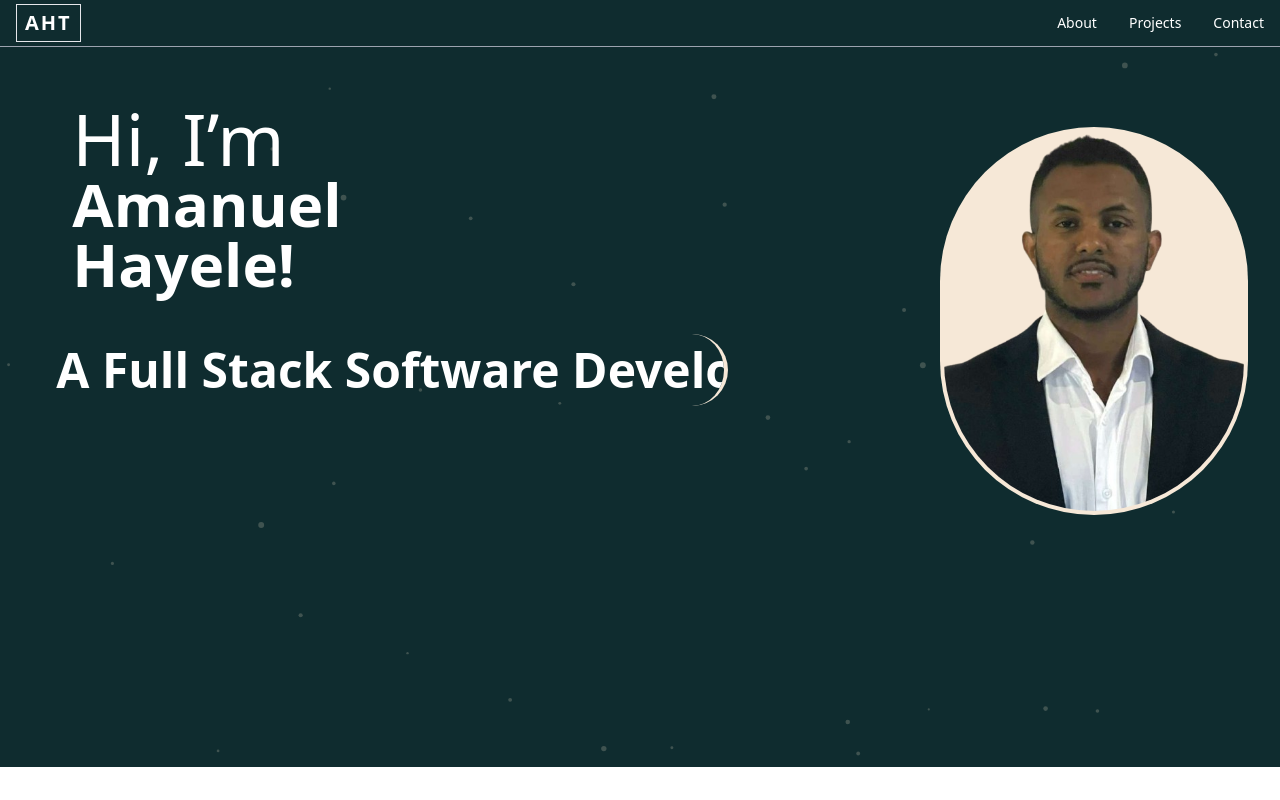
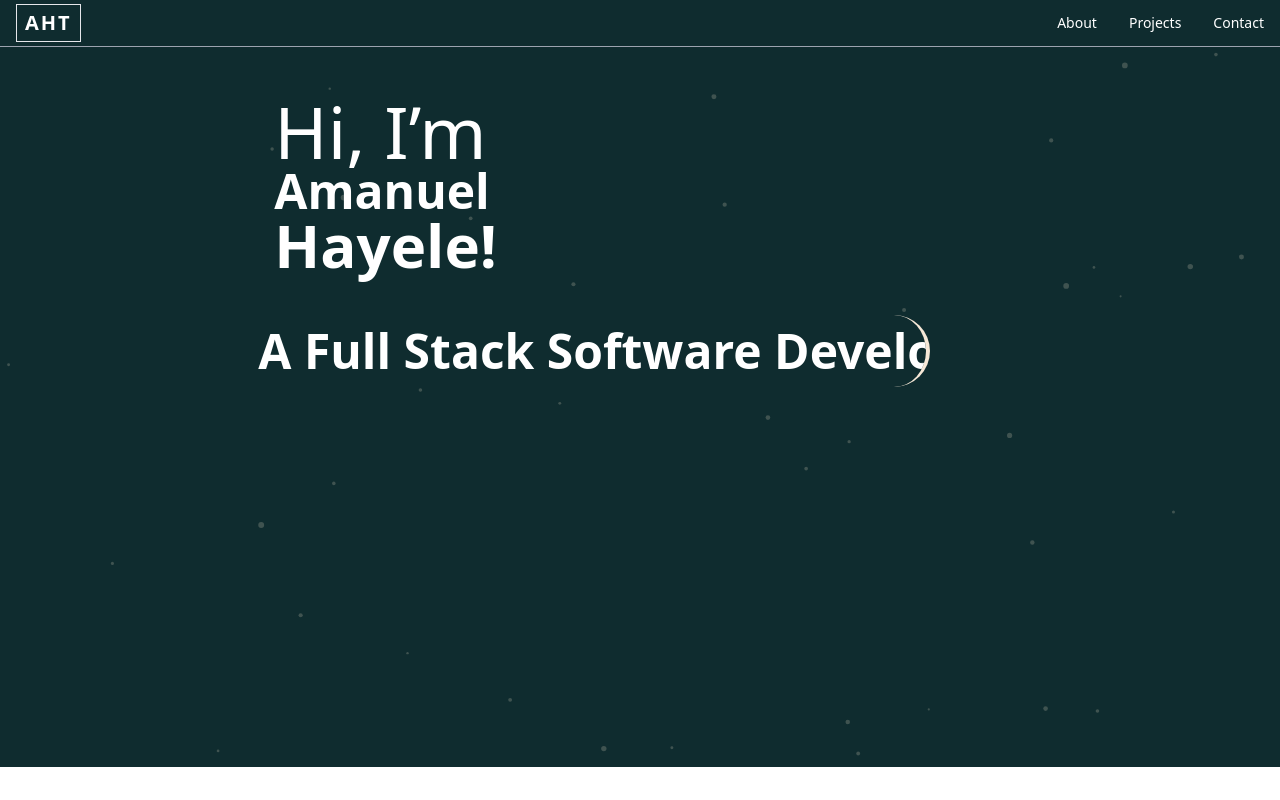
Before and after one commit to amanuelHT/portfolio, a React (Create React App) app: page / in a window 1280 px wide. Shown: the top 800 px of the page. Built offline with nearby package versions, Linux system fonts and the light colour scheme.

Commit message:
removed profile image

```diff
--- a/src/components/Hero.jsx
+++ b/src/components/Hero.jsx
@@ -1,7 +1,7 @@
 import { useCallback } from "react";
 import Particles from "react-tsparticles";
 import { loadSlim } from "tsparticles-slim";
-import profileImg from './assets/profile.png';
+//import profileImg from './assets/profile.png';
 
 const Hero = () => {
   // Initialize particles
@@ -48,13 +48,13 @@ const Hero = () => {
 <div className="max-w-7xl mx-auto h-full flex flex-col md:flex-row items-center justify-start md:justify-center gap-10 md:gap-24 pt-12 md:pt-20 relative z-10">
 
     {/* Left - Text */}
-    <div className="text-center md:text-left animate-fade-in md:-mt-32">
+    <div className="text-center md:text-left animate-fade-in md:-mt-8">
 
 
     <h1 className="text-4xl md:text-7xl text-white font leading-tight text-accent md:ml-10">
 
   Hi, I’m <br />
-  <span className="text-5xl md:text-6xl text-white font-bold block">Amanuel</span>
+  <span className="text-5xl md:text-6 xl text-white font-bold block">Amanuel</span>
   <span className="text-5xl md:text-6xl font-bold  text-white block">Hayele!</span>
 </h1>
 
@@ -70,17 +70,7 @@ const Hero = () => {
 
     </div>
 
-    {/* Right - Profile */}
-    <div className="animate-fade-in delay-200">
-    <div className="rounded-full   p-1 bg-[#f6e8d7]">
-  <img
-    src={profileImg}
-    alt="Profile"
-    className="w-[300px] h-[380px] object-top object-cover rounded-full"
-  />
-</div>
 
-    </div>
   </div>
 </section>
 
```
Also changed, not shown: src/components/assets/...png (deleted), src/components/assets/profile.png (deleted).
